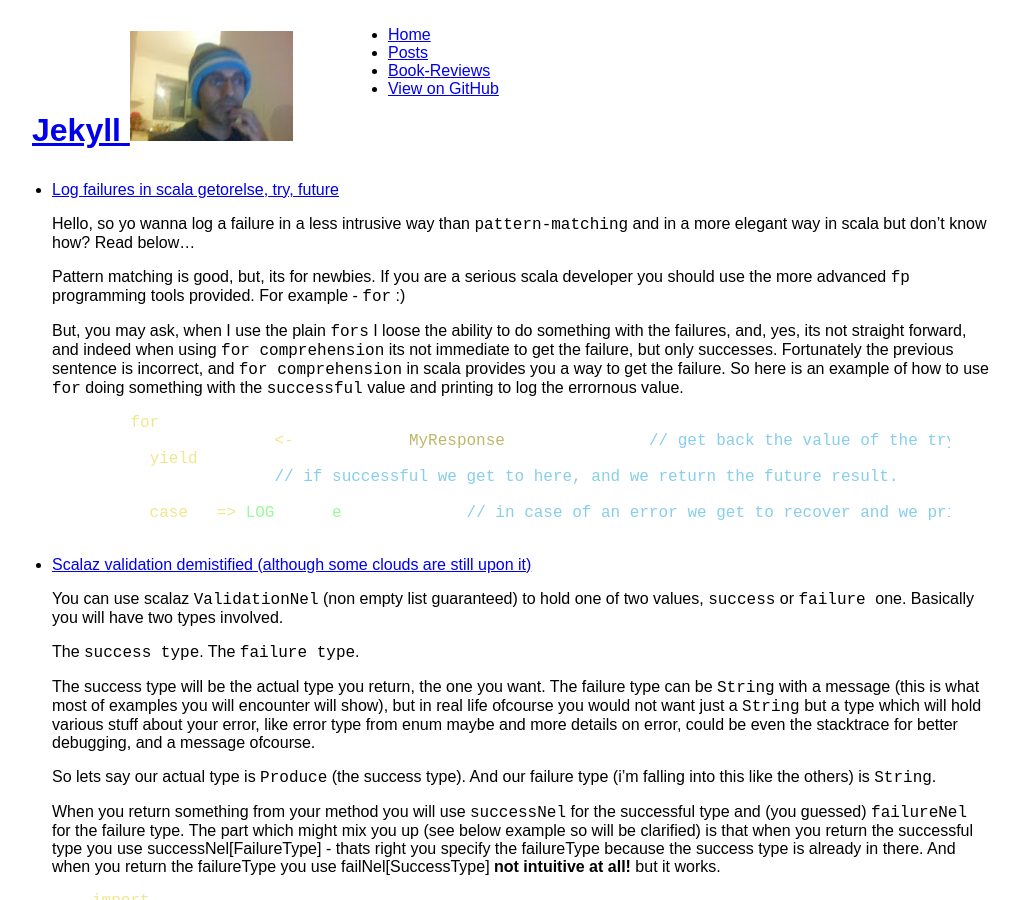
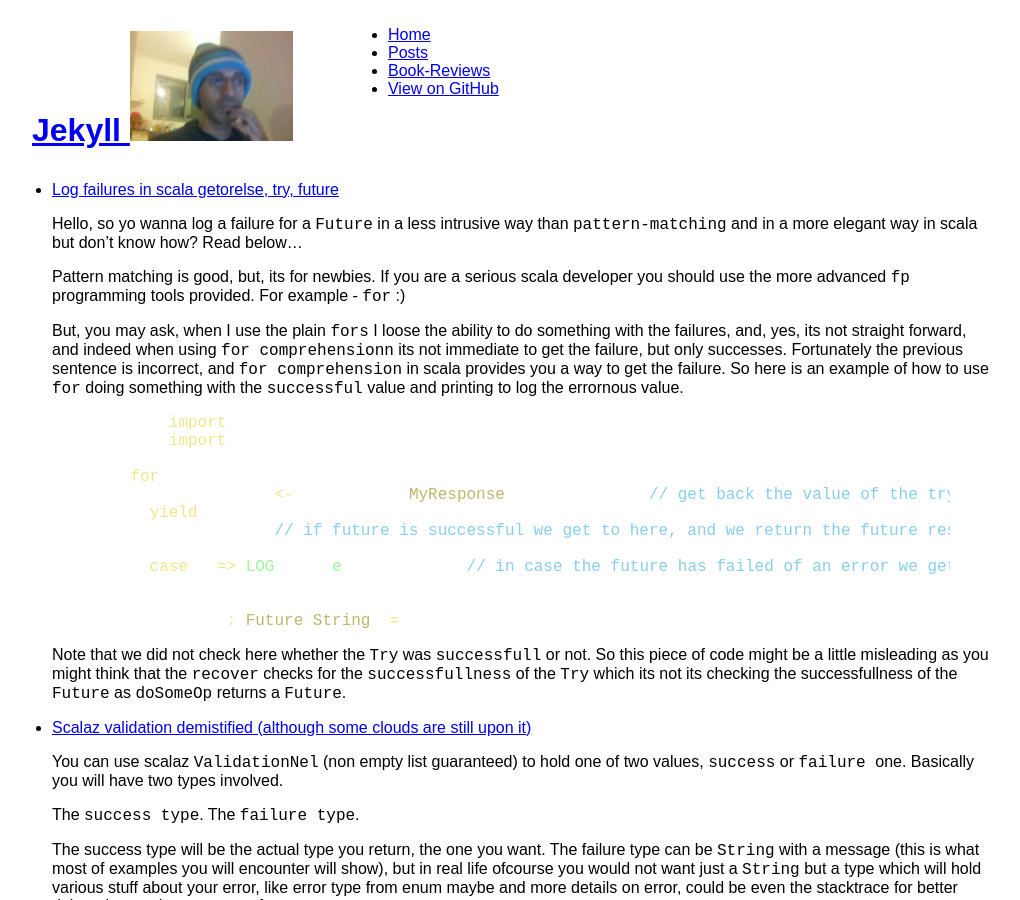
Before and after one commit to tomer-ben-david-archive/tomer-ben-david-archive.github.io, a Jekyll site: the page built from index.html, in a window 1280 px wide and 900 px high. Shown: the whole window, without its empty margins (139-1159 px from the left). Built offline with Jekyll 4.4.1, drawn with Linux system fonts in a browser that asks for light colours.

Commit message:
catch failure in scala

```diff
--- a/_posts/2014-08-04-scala-getorelse-try-future-log-failure.md
+++ b/_posts/2014-08-04-scala-getorelse-try-future-log-failure.md
@@ -7,18 +7,25 @@ version: 1.0.0
 categories: [scala,functional-programming]
 ---
 
-Hello, so yo wanna log a failure in a less intrusive way than `pattern-matching` and in a more elegant way in scala but don't know how?  Read below...
+Hello, so yo wanna log a failure for a `Future` in a less intrusive way than `pattern-matching` and in a more elegant way in scala but don't know how?  Read below...
 
 Pattern matching is good, but, its for newbies.  If you are a serious scala developer you should use the more advanced `fp` programming tools provided.  For example - `for` :)
 
-But, you may ask, when I use the plain `fors` I loose the ability to do something with the failures, and, yes, its not straight forward, and indeed when using `for comprehension` its not immediate to get the failure, but only successes.  Fortunately the previous sentence is incorrect, and `for comprehension` in scala provides you a way to get the failure.  So here is an example of how to use `for` doing something with the `successful` value and printing to log the errornous value.
+But, you may ask, when I use the plain `fors` I loose the ability to do something with the failures, and, yes, its not straight forward, and indeed when using `for comprehensionn` its not immediate to get the failure, but only successes.  Fortunately the previous sentence is incorrect, and `for comprehension` in scala provides you a way to get the failure.  So here is an example of how to use `for` doing something with the `successful` value and printing to log the errornous value.
 
 {% highlight scala %}
+	import scala.util._
+	import scala.concurrent._
+
     for {
       futureResult <- Try(Future[MyResponse](doSomeOp())) // get back the value of the try which is a future.
     } yield {
-      futureResult // if successful we get to here, and we return the future result.
+      futureResult // if future is successful we get to here, and we return the future result.
     } recover {
-      case e => LOG.warn(e.getMessage) // in case of an error we get to recover and we print the exception. vwalla!
+      case e => LOG.warn(e.getMessage) // in case the future has failed of an error we get to recover and we print the exception. vwalla!
     }
+
+    doSomeOp(): Future[String] = future("hello from the future")
 {% endhighlight %}
+
+Note that we did not check here whether the `Try` was `successfull` or not.  So this piece of code might be a little misleading as you might think that the `recover` checks for the `successfullness` of the `Try` which its not its checking the successfullness of the `Future` as `doSomeOp` returns a `Future`.
```
